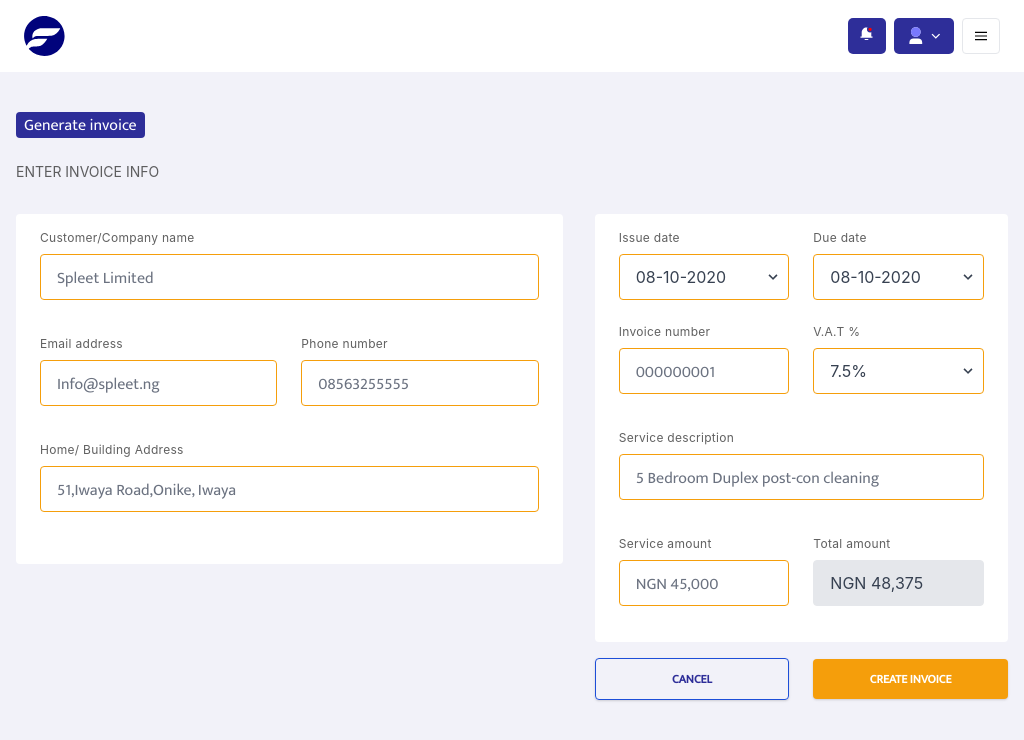
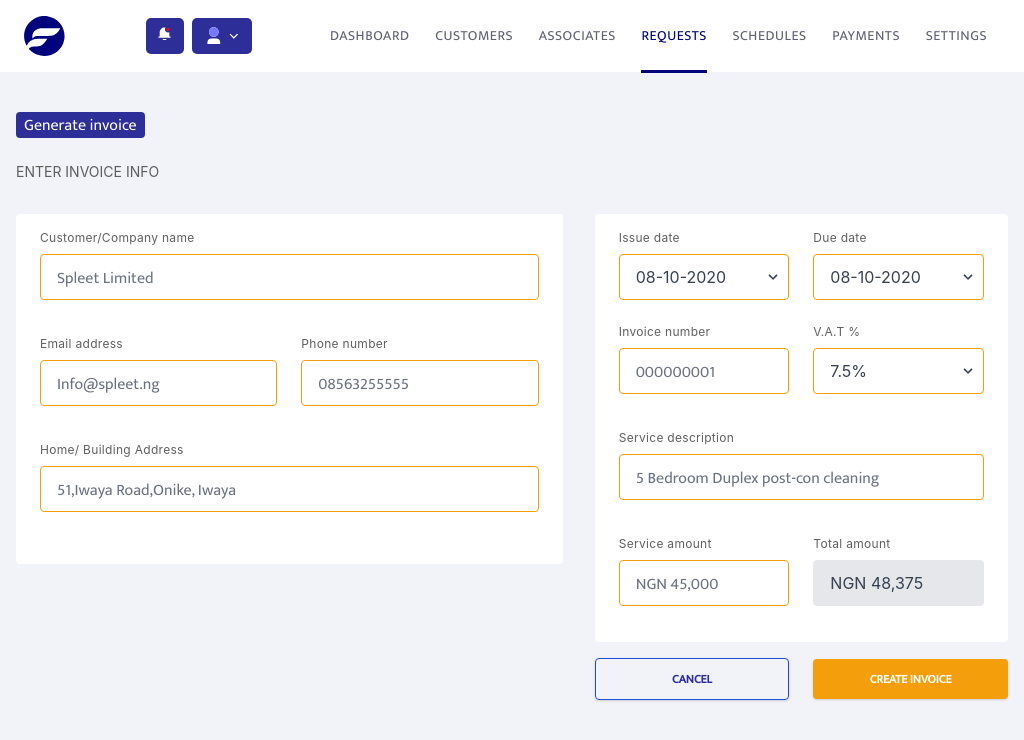
Before and after one commit to jidegithub/fyre, a React (Create React App) app: page / in a window 1024 px wide. Shown: the top 740 px of the page. Built offline with nearby package versions, Linux system fonts and the light colour scheme.

Commit message:
update: update navbar mobile view II

```diff
--- a/src/components/Header/Header.jsx
+++ b/src/components/Header/Header.jsx
@@ -40,7 +40,7 @@ export default function NavBar() {
               <UserIcon />
               <CaretDownIcon />
             </div>
-            <button className="hide flex items-center border border-blue ml-2 px-3 py-2 rounded text-blue"
+            <button className="menu flex items-center border border-blue ml-2 px-3 py-2 rounded text-blue"
               onClick={() => toggleExpansion(!isExpanded)}
             >
               <svg
--- a/src/components/Header/navbar.css
+++ b/src/components/Header/navbar.css
@@ -17,9 +17,10 @@
 
 @media(max-width: 1024px) {
   .links_container{
-    display: none;
+    /* display: none; */
+    order: 1;
   }
-  .hide{
+  .menu{
     display: block;
   }
 }
@@ -29,10 +30,10 @@
     padding-left: 0px;
     padding-right: 0px;
   }
-}
-
-/* @media (min-width: 768px) {
-  .hide{
+  .menu{
     display: none;
   }
-} */
+  .links_container{
+    display: block;
+  }
+}
```
Also changed, not shown: 1 other file (tests, documents, lock files or other folders). Lines whose indentation alone changed are shown as unchanged.
